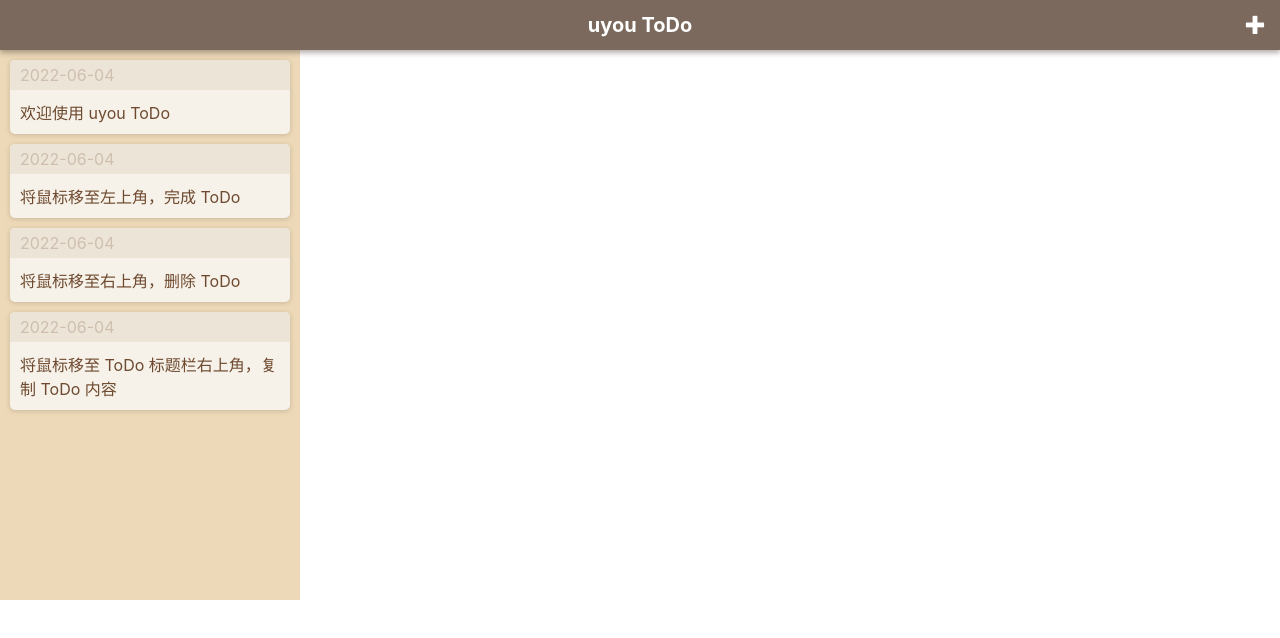
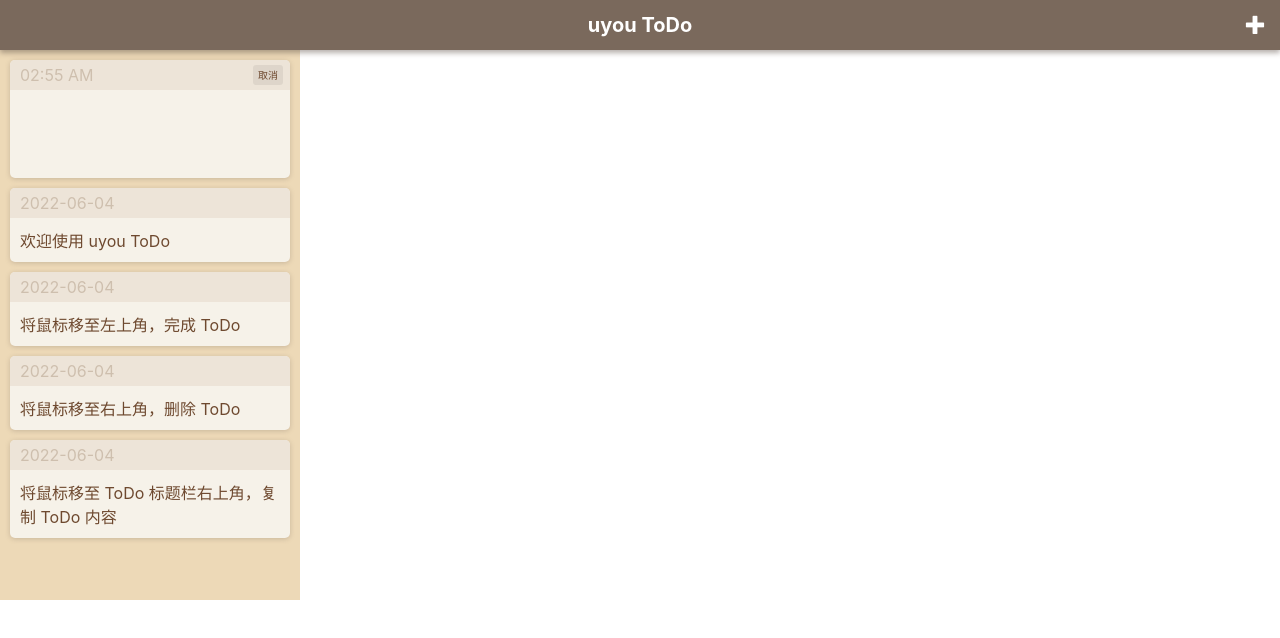
Before and after one commit to tonylu110/uyouTodo, a React (Vite) app: page / in a window 1280 px wide. Both pictures are taken after a click on the picture 1255 px from the left and 25 px from the top of the page. Shown: the top 638 px of the page. Built offline with nearby package versions, Linux system fonts and the light colour scheme.

Commit message:
Add: add todo item

```diff
--- a/src/App.tsx
+++ b/src/App.tsx
@@ -4,10 +4,16 @@ import Title from "./components/Title";
 import List from "./components/List";
 
 function App() {
+  const [showInput, setShowInput] = useState(false)
+
+  const complete = (showInput: boolean): void => {
+    setShowInput(showInput)
+  }
+
   return (
     <div className="App">
-      <Title />
-      <List />
+      <Title setShowInput={complete} />
+      <List showInput={showInput} setShowInput={complete} />
     </div>
   )
 }
--- a/src/components/List/IProps.ts
+++ b/src/components/List/IProps.ts
@@ -1,5 +1,6 @@
 interface IProps {
-
+  showInput: boolean
+  setShowInput: (showInput: boolean) => void
 }
 
 export default IProps
--- a/src/components/List/Item/index.tsx
+++ b/src/components/List/Item/index.tsx
@@ -21,18 +21,11 @@ const Item: FC<IProps> = ({
   const [toastState, setToastState] = useState(false)
 
   const ok = (okState: boolean) => {
+    setOkStyle(getOkStyle(okState))
     if (okState) {
-      setOkStyle({
-        textDecoration: 'line-through',
-        color: '#cebfae'
-      })
       setOkState(true)
       setOk(index, true)
     } else {
-      setOkStyle({
-        textDecoration: '',
-        color: ''
-      })
       setOkState(false)
       setOk(index, false)
     }
--- a/src/components/List/index.tsx
+++ b/src/components/List/index.tsx
@@ -1,4 +1,4 @@
-import React, {FC, useEffect, useState} from 'react';
+import React, {FC, useState} from 'react';
 import './style.scss';
 import Item from "./Item";
 import IProps from "./IProps";
@@ -6,11 +6,16 @@ import LocalStorage from "../../util/LocalStorage";
 import FirstLoad from "../../util/FirstLoad";
 import ITodoList from "../../interface/ITodoListArray";
 import IToDoListData from "../../interface/IToDoListData";
+import moment from "moment";
 
-const List: FC<IProps> = () => {
+const List: FC<IProps> = ({
+  showInput,
+  setShowInput,
+}) => {
   FirstLoad()
   const localStorageTodoList: ITodoList[] = LocalStorage('get')!
   const [todoList, setTodoList] = useState(localStorageTodoList)
+  const [showOkButton, setShowOkButton] = useState('')
 
   const complete = (id: number, isOk: boolean) => {
     todoList[id].ok = isOk
@@ -21,8 +26,32 @@ const List: FC<IProps> = () => {
     LocalStorage('set', localStorageSetTodoList)
   }
 
+  const onKeyUp = (e: any) => {
+    if (e.target.value !== '') {
+      setShowOkButton('1')
+    } else {
+      setShowOkButton('')
+    }
+  }
+
+  const cancel = () => {
+    setShowInput(false)
+  }
+
   return (
     <div className='list'>
+      {showInput ? (
+        <div className='add'>
+          <div className='add-time-area'>
+            <span>{moment(new Date().getTime()).format('hh:mm A')}</span>
+            <div className='buttons'>
+              <div className='ok-button' style={{opacity: showOkButton}}>添加</div>
+              <div className='cancel-button' onClick={cancel}>取消</div>
+            </div>
+          </div>
+          <textarea className='add-item-text' rows={4} onKeyUp={(e) => onKeyUp(e)}></textarea>
+        </div>
+      ) : null}
       {
         todoList.map((item, index) => {
           return (
--- a/src/components/List/style.scss
+++ b/src/components/List/style.scss
@@ -7,4 +7,75 @@
   flex-direction: column;
   align-items: center;
   overflow-y: scroll;
+
+  .add {
+    position: relative;
+    width: 260px;
+    background-color: #f6f2e9;
+    height: auto;
+    padding: 10px;
+    border-radius: 5px;
+    box-shadow: 0 1px 5px #7a695c50;
+    margin-bottom: 10px;
+
+    .add-time-area {
+      background-color: #ede4d8;
+      margin-left: -10px;
+      margin-top: -10px;
+      padding: 5px 10px;
+      width: 260px;
+      border-radius: 5px 5px 0 0;
+      display: flex;
+      flex-direction: row;
+      justify-content: space-between;
+      align-items: center;
+
+      span {
+        color: #cebfae;
+      }
+
+      .buttons {
+        display: flex;
+        flex-direction: row;
+
+        .cancel-button {
+          height: 10px;
+          padding: 5px;
+          line-height: 10px;
+          margin-right: -3px;
+          background-color: #00000010;
+          font-size: 10px;
+          border-radius: 3px;
+          color: #6e492f;
+          cursor: pointer;
+
+          &:active {
+            background-color: #00000020;
+          }
+        }
+
+        .ok-button {
+          @extend .cancel-button;
+          margin-right: 5px;
+          opacity: 0;
+          transition: opacity 0.2s ease-in-out;
+        }
+      }
+    }
+
+    .add-item-text {
+      display: block;
+      margin-top: 10px;
+      color: #6e492f;
+      border: 0;
+      max-width: 260px;
+      min-width: 260px;
+      outline: none;
+      background-color: transparent;
+      font-family: -apple-system, BlinkMacSystemFont, 'Segoe UI', 'Roboto', 'Oxygen',
+      'Ubuntu', 'Cantarell', 'Fira Sans', 'Droid Sans', 'Helvetica Neue',
+      sans-serif;
+      resize: none;
+    }
+  }
 }
--- a/src/components/Title/IProps.ts
+++ b/src/components/Title/IProps.ts
@@ -1,5 +1,5 @@
 interface IProps {
-
+  setShowInput: (showInput: boolean) => void
 }
 
 export default IProps
--- a/src/components/Title/index.tsx
+++ b/src/components/Title/index.tsx
@@ -4,12 +4,16 @@ import './style.scss'
 import plusImg from '../../images/plus.png'
 
 const Title: FC<IProps> = ({
+  setShowInput
+}) => {
+  const set = (showInput: boolean) => {
+    setShowInput(showInput)
+  }
 
-}) => {
   return (
     <div className='title-bar'>
       <span>uyou ToDo</span>
-      <img src={plusImg} alt='' />
+      <img src={plusImg} alt='' onClick={() => set(true)} />
     </div>
   );
 }
```
